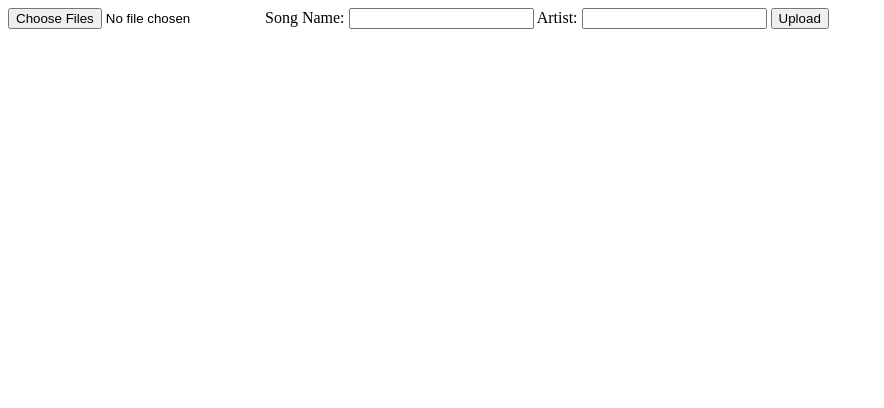
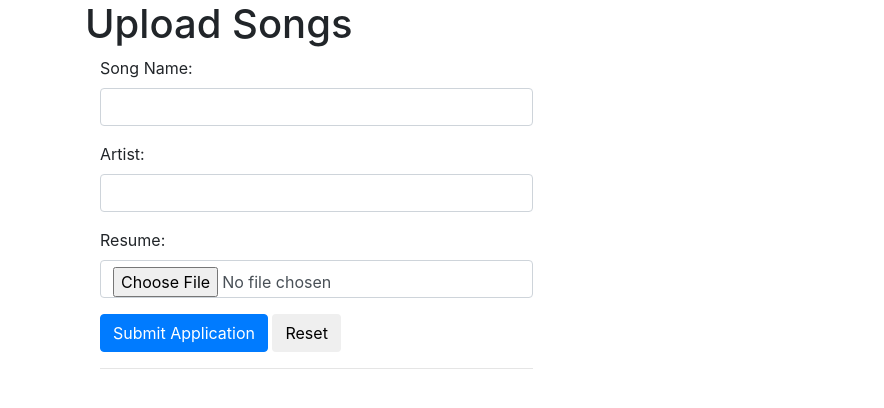
Before and after one commit to theseaeagle/QuantumOne, a website: page managesongs/managesongs.html in a window 1280 px wide. Shown: the whole page, without its empty margins (0-884 px from the left). Drawn offline with nearby package versions, Linux system fonts and the light colour scheme.

Commit message:
Update managesongs.html

```diff
--- a/managesongs/managesongs.html
+++ b/managesongs/managesongs.html
@@ -1,14 +1,43 @@
 <!DOCTYPE html>
-<html>
+<html lang="en">
 <head>
-    <title>Upload Your Songs</title>
+    <title>Application Form</title>
+    <meta charset="utf-8" />
+    <meta name="viewport" content="width=device-width, initial-scale=1" />
+	<link rel="stylesheet" href="https://maxcdn.bootstrapcdn.com/bootstrap/4.1.0/css/bootstrap.min.css">
+	<script src="https://ajax.googleapis.com/ajax/libs/jquery/3.3.1/jquery.min.js"></script>
+	<script src="https://maxcdn.bootstrapcdn.com/bootstrap/4.1.0/js/bootstrap.min.js"></script>
+	<script src="/static/js/postrequest.js"></script>
 </head>
+
 <body>
-<form action="/uploadsongs" enctype="multipart/form-data" method="post">
-    <input type="file" name="upload" multiple>
-    Song Name: <input type="text" name="songname">
-    Artist: <input type="text" name="artist">
-    <input type="submit" value="Upload">
-</form>
+	<div class="container">
+		<h1 >Upload Songs</h1>
+		<div class="col-sm-5">
+		<form method="POST" enctype="multipart/form-data" id="applicationForm">
+			<div class="form-group">
+			   <label for="songname">Song Name:</label>
+			   <input type="text" class="form-control" id="songname" name="songname">
+			</div>
+			<div class="form-group">
+			   <label for="artist">Artist:</label>
+			   <input type="text" class="form-control" id="artist" name="artist">
+			</div>
+			<div class="form-group">
+				<label for="song">Resume:</label>
+				<input type="file" class="form-control" id="resume" placeholder="Upload Song"  name="song"></input>
+			</div>
+			<div class="form-group">
+			    <div>
+			      <button type="submit" class="btn btn-primary" id="btnSubmit">Submit Application</button>
+				  <button type="reset" class="btn btn-default" id="btnSubmit">Reset</button>
+			    </div>
+			</div>
+		</form>
+		<hr/>
+		<div id="confirmMsg">
+		</div>
+		</div>
+	</div>
 </body>
 </html>
```
